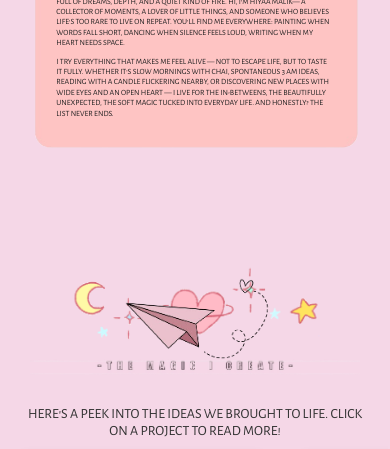
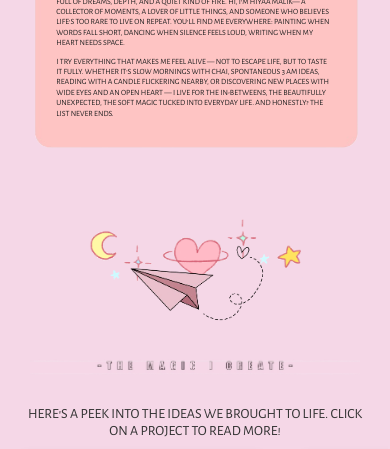
Before and after one commit to hiyaamalik/The-Real-Hiyaa-Malik, a React (Vite) app: page / in a window 390 px wide. Shown: the part 1307-1756 px from the top of the page. Built offline with nearby package versions, Linux system fonts and the light colour scheme; the HTML template or start-up script is replaced by a standard one.

Commit message:
Phone Fixes

```diff
--- a/src/styles/About.css
+++ b/src/styles/About.css
@@ -77,27 +77,27 @@
 .about-decorations {
     position: relative;
     width: 100%;
-    height: 180px;
-    margin-top: 40px;
+    height: 120px;
+    margin-top: 20px;
 }
 
 .decor-items {
     position: absolute;
-    width: 85%;
-    max-width: 320px;
+    width: 75%;
+    max-width: 280px;
     left: 50%;
     transform: translateX(-50%);
-    top: 20px;
+    top: -10px;
     z-index: 1;
 }
 
 .airplane {
     position: absolute;
-    width: 55%;
-    max-width: 180px;
+    width: 50%;
+    max-width: 160px;
     left: 50%;
     transform: translateX(-50%);
-    top: 70px;
+    top: 30px;
     z-index: 2;
 }
 
@@ -154,20 +154,20 @@
     }
 
     .about-decorations {
-        height: 150px;
-        margin-top: 30px;
+        height: 100px;
+        margin-top: 15px;
     }
 
     .decor-items {
-        width: 90%;
-        max-width: 300px;
-        top: 10px;
+        width: 80%;
+        max-width: 260px;
+        top: -15px;
     }
 
     .airplane {
-        width: 50%;
-        max-width: 150px;
-        top: 40px;
+        width: 45%;
+        max-width: 140px;
+        top: 25px;
     }
 }
 
```
